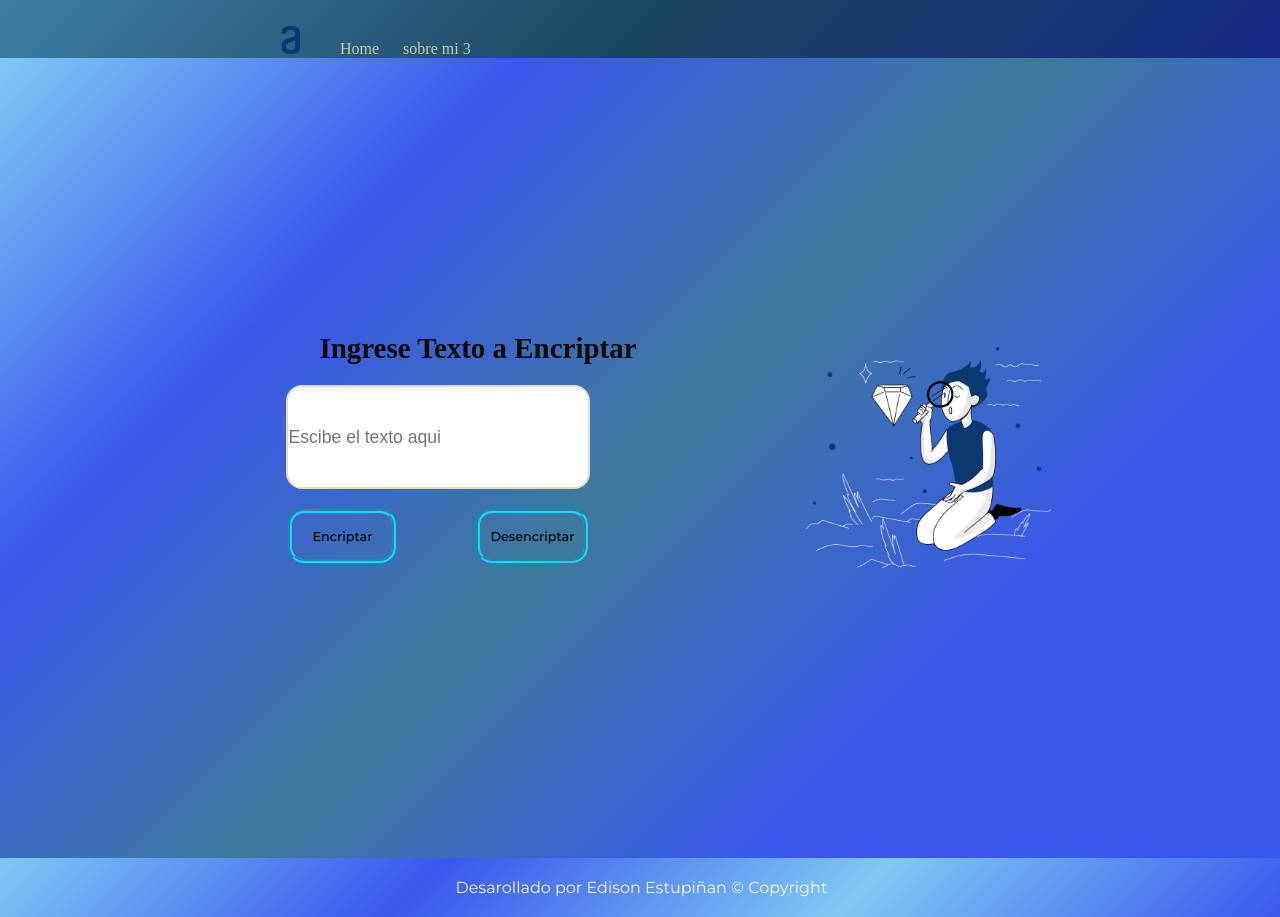
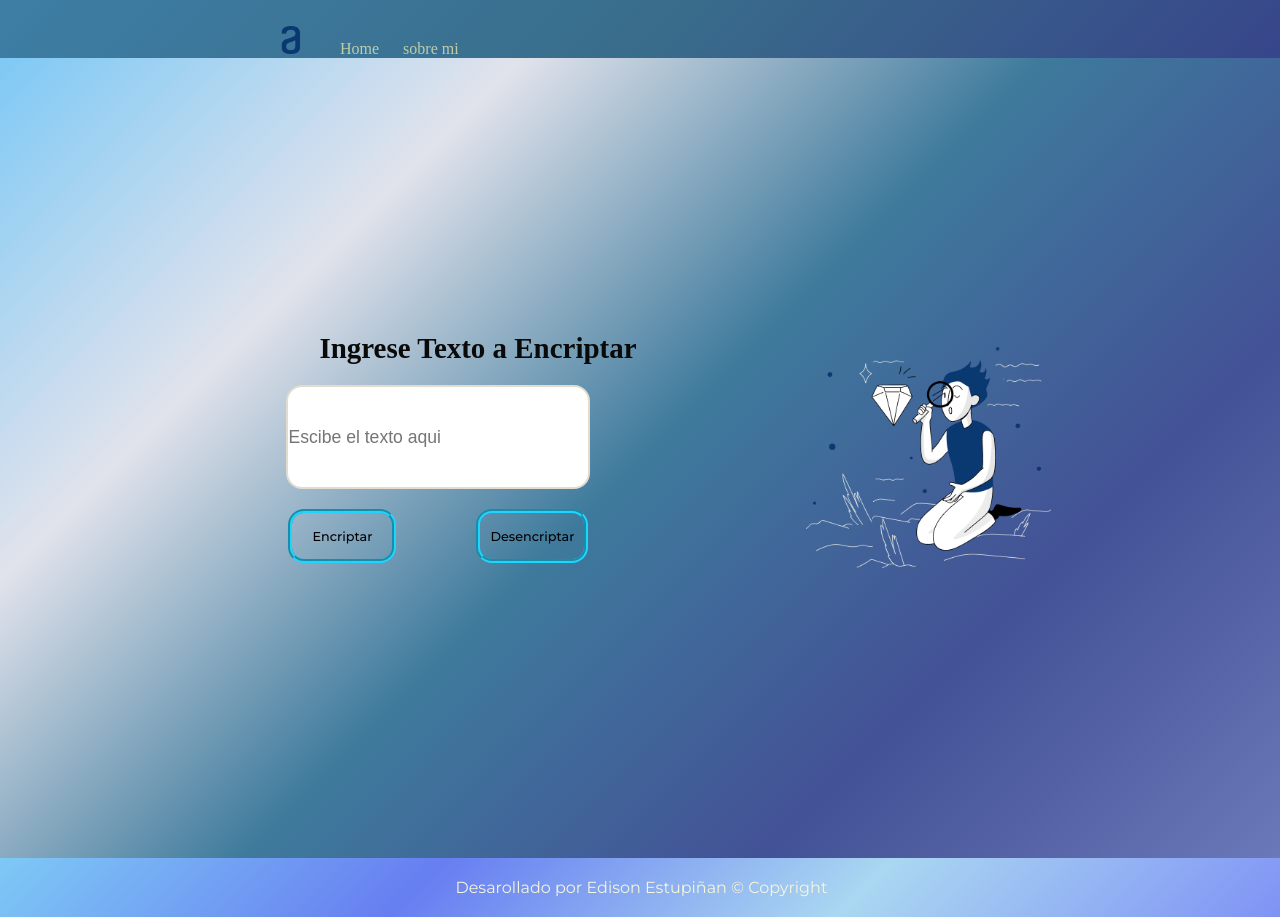
Before and after one commit to Edisonfeh/challenge, a plain HTML site: page index.html in a window 1280 px wide. Drawn offline with Linux system fonts and the light colour scheme; a web font is replaced by a local one.

Commit message:
actualiza enlaces

```diff
--- a/index.html
+++ b/index.html
@@ -11,7 +11,7 @@
         <nav class="header__menu">
             <img src="./assets/Logo.png" alt="logo de alura" width="70px">
         <a class="header__menu__link" href="index.html">Home</a>
-        <a class="header__menu__link" href="index2.html">sobre mi 3</a>
+        <a class="header__menu__link" href="index2.html">sobre mi </a>
         </nav>
         </header>
 
--- a/styles/style.css
+++ b/styles/style.css
@@ -20,7 +20,7 @@ body{
     .header{
     padding: 2% 0 0 20%;
     background-image: linear-gradient(135deg
-    ,#3e7ea5,#1a455e,#142785); /*fondo de header*/
+    ,#3e7ea5,#396d8b,#37458a); /*fondo de header*/
     width: 80.5vw;
 
     }
@@ -43,7 +43,7 @@ body{
         align-items: center;
         justify-content:center;
         background-image: linear-gradient(135deg
-        ,#7ec9f5,#3957ed,#3e7a9c,#3957ed,#3957ed); /*fondo body */
+        ,#7ec9f5,#e1e3ec,#3e7a9c,#435196,#6b78b9); /*fondo body */
         background-color: #69ddec;
 
         ;
@@ -152,7 +152,7 @@ input{
 .footer{
 
     background-image: linear-gradient(135deg
-    ,#7ec9f5,#3957ed,#7ec9f5,#3957ed);
+    ,#7ec9f5,#677ef1,#aad7f1,#7f92f5);
     color: beige;
     padding: 20px;
     text-align: center;
```
